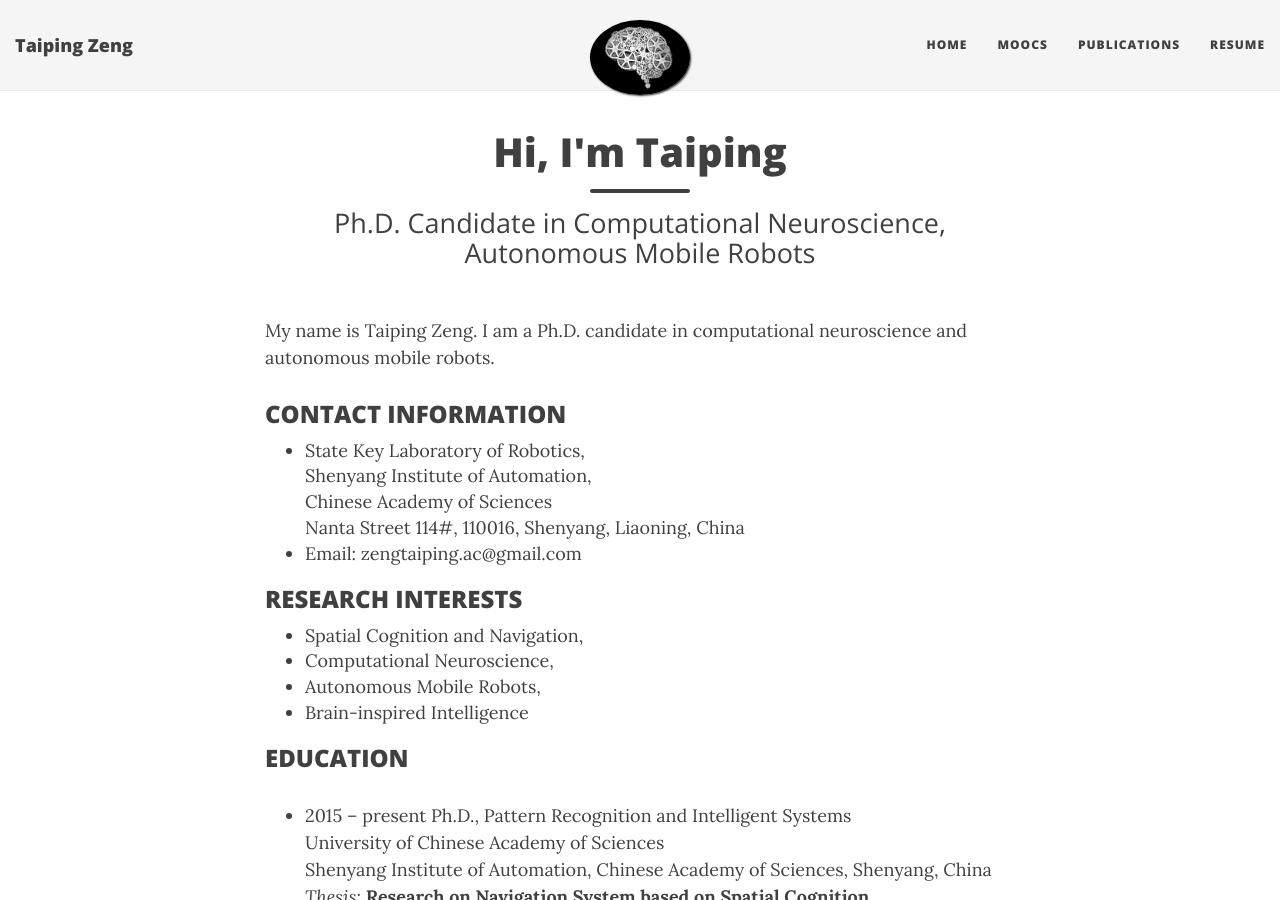
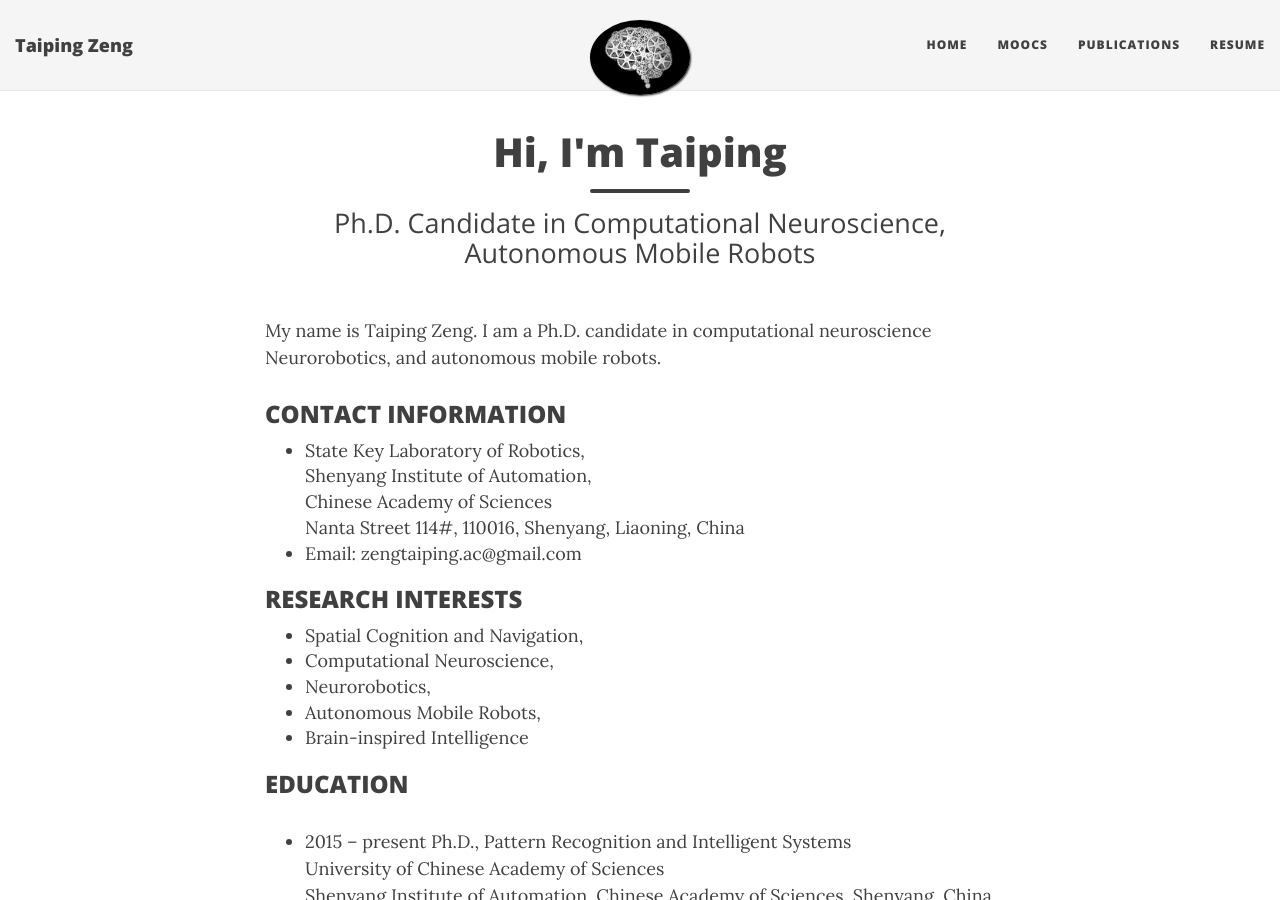
Before and after one commit to zengtaiping/zengtaiping.github.io, a Jekyll site: the page built from resume.md, in a window 1280 px wide and 900 px high. Built offline with Jekyll 4.4.1, drawn with Linux system fonts in a browser that asks for light colours; nearby versions of some CDN libraries.

Commit message:
Update resume.md

```diff
--- a/resume.md
+++ b/resume.md
@@ -4,7 +4,7 @@
 subtitle: Ph.D. Candidate in Computational Neuroscience, Autonomous Mobile Robots
 ---
 
-My name is Taiping Zeng. I am a Ph.D. candidate in computational neuroscience and autonomous mobile robots.
+My name is Taiping Zeng. I am a Ph.D. candidate in computational neuroscience Neurorobotics, and autonomous mobile robots.
 
 ### CONTACT INFORMATION
 
@@ -18,6 +18,7 @@
 ### RESEARCH INTERESTS
 - Spatial Cognition and Navigation,
 - Computational Neuroscience,
+- Neurorobotics,
 - Autonomous Mobile Robots,
 - Brain-inspired Intelligence
 
```
